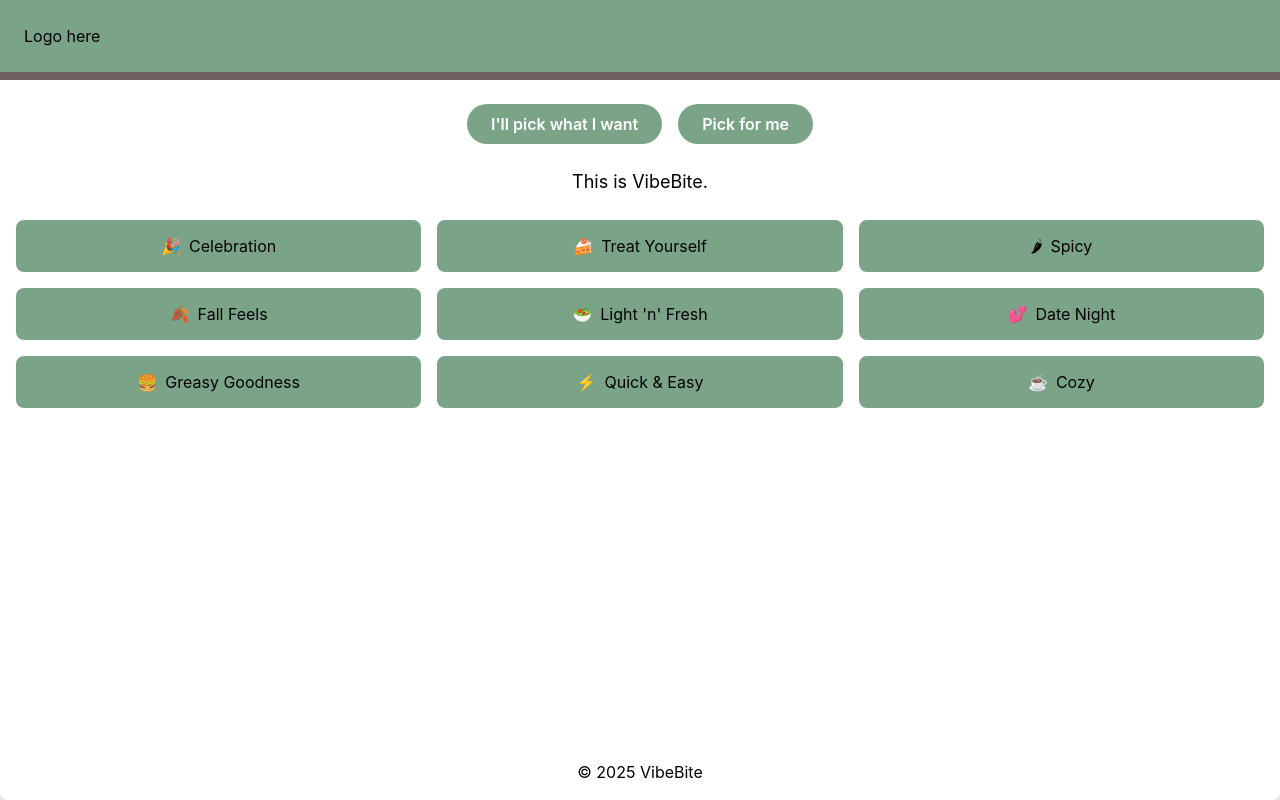
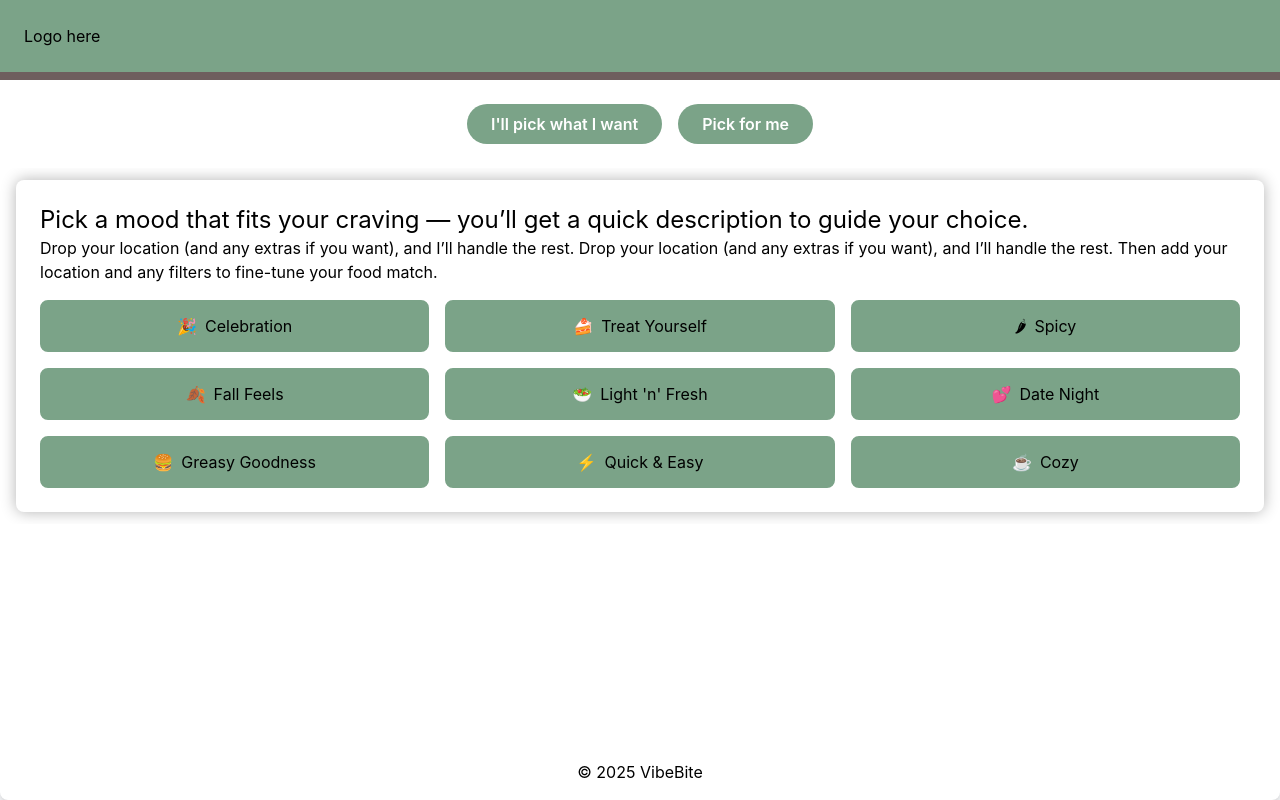
Before and after one commit to samhitha48/VibeBite, a React (Vite) app: page / in a window 1280 px wide. Both pictures are taken after a click on the button "I'll pick what I want". Built offline with nearby package versions, Linux system fonts and the light colour scheme.

Commit message:
Update filter visibility and add title and description:

```diff
--- a/src/App.jsx
+++ b/src/App.jsx
@@ -1,4 +1,5 @@
-import { Filter } from "./components/Filter/Filter"
+import { useState } from "react";
+import { Filter } from "./components/Filter/Filter";
 import Button from "./components/Button/Button";
 import Randomizer from "./components/Randomizer/Randomizer";
 
@@ -21,8 +22,14 @@ const features = [
 ];
 
 export default function App() {
+  const [showFilter, setShowFilter] = useState(false);
   const date = new Date();
   const currentYear = date.getFullYear();
+
+  const toggleFilter = () => {
+    setShowFilter((prev) => !prev);
+  };
+
   return (
     <main className="grid grid-cols-12 gap-6 mx-auto max-w-[1440px] bg-white h-screen flex-col gap-12 rounded-lg shadow-md">
       <section className="col-span-full flex flex-col text-center h-full">
@@ -31,11 +38,16 @@ export default function App() {
         </header>
         <div className="flex-1 space-y-6 text-center py-6">
           <div id="buttons-container" className="flex gap-4 justify-center">
-            <Button text="I'll pick what I want" />
+            <Button onClick={toggleFilter} text="I'll pick what I want" />
             <Randomizer />
           </div>
-          <p className="mx-auto max-w-2xl text-lg">This is VibeBite.</p>
-          <Filter />
+          <div
+            className={`overflow-hidden transition-all duration-500 ease-in-out py-3 ${
+              showFilter ? "max-h-[2000px] opacity-100" : "max-h-0 opacity-0"
+            }`}
+          >
+            <Filter />
+          </div>
         </div>
         <footer className="flex justify-center py-4">
           &copy; {currentYear} VibeBite
--- a/src/components/Filter/Filter.jsx
+++ b/src/components/Filter/Filter.jsx
@@ -57,10 +57,20 @@ const Filter = () => {
     },
   ];
 
-  console.log(moodList);
-  console.log("mood", moods);
   return (
-    <div className="grid grid-cols-1 md:grid-cols-3 gap-4 mx-4">
+    <div className="grid grid-cols-1 md:grid-cols-3 gap-4 mx-4 p-6 shadow-[0_0_15px_rgba(0,0,0,0.3)] rounded-lg">
+      <div className="col-span-full">
+        <h3 className="block text-2xl w-full text-left">
+          Pick a mood that fits your craving — you’ll get a quick description to
+          guide your choice.
+        </h3>
+        <p className="block w-full text-left">
+          Drop your location (and any extras if you want), and I’ll handle the
+          rest. Drop your location (and any extras if you want), and I’ll handle
+          the rest. Then add your location and any filters to fine-tune your
+          food match.
+        </p>
+      </div>
       {moodList.map((item) => {
         return (
           <Checkbox
```
